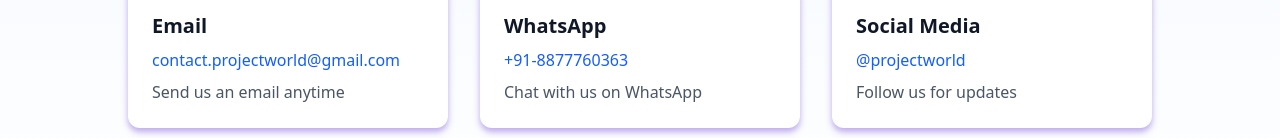
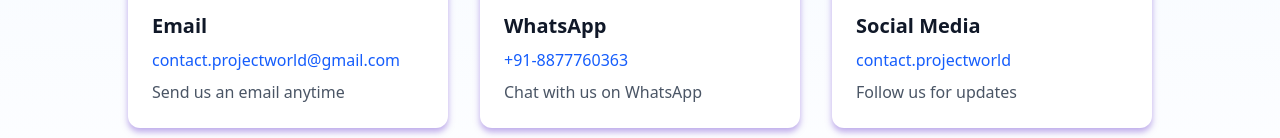
Before and after one commit to SouravKrGupta/ProjectWorld, a React (Vite) app: page /contact in a window 1280 px wide. Shown: the part 509-647 px from the top of the page. Built offline with nearby package versions, Linux system fonts and the light colour scheme.

Commit message:
fix: update social media contact details and EmailJS configuration

```diff
--- a/src/pages/Contact.jsx
+++ b/src/pages/Contact.jsx
@@ -20,8 +20,8 @@ const contactMethods = [
   {
     icon: "💬",
     title: "Social Media",
-    value: "@projectworld",
-    link: "#",
+    value: "contact.projectworld",
+    link: "https://www.instagram.com/contact.projectworld/",
     description: "Follow us for updates"
   }
 ];
@@ -50,10 +50,10 @@ const Contact = () => {
       };
 
       await emailjs.send(
-        'YOUR_SERVICE_ID', // Replace with your EmailJS service ID
-        'YOUR_TEMPLATE_ID', // Replace with your EmailJS template ID
+        'service_9wiwekp', // Replace with your EmailJS service ID
+        'template_gjdnuua', // Replace with your EmailJS template ID
         templateParams,
-        'YOUR_PUBLIC_KEY' // Replace with your EmailJS public key
+        'loT6JcaO4ScYj_x2s' // Replace with your EmailJS public key
       );
 
       setStatus({
```
